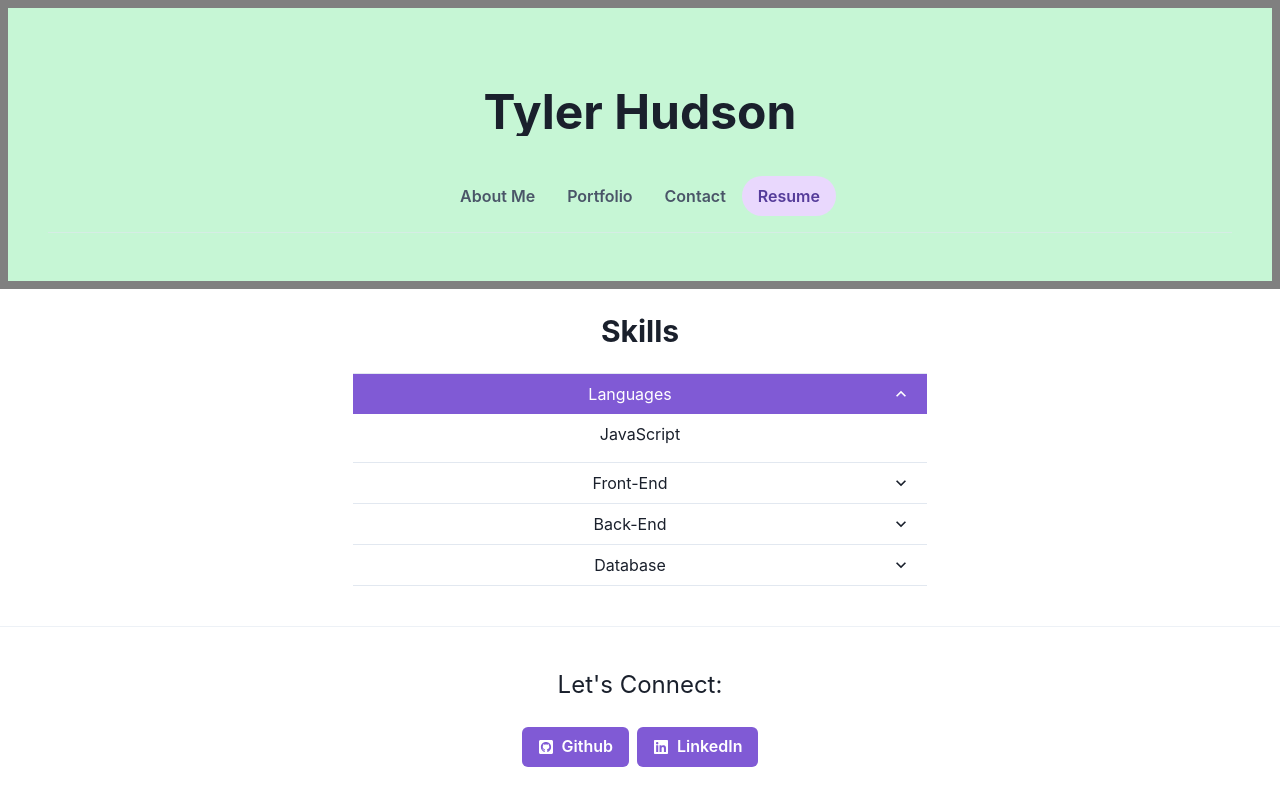
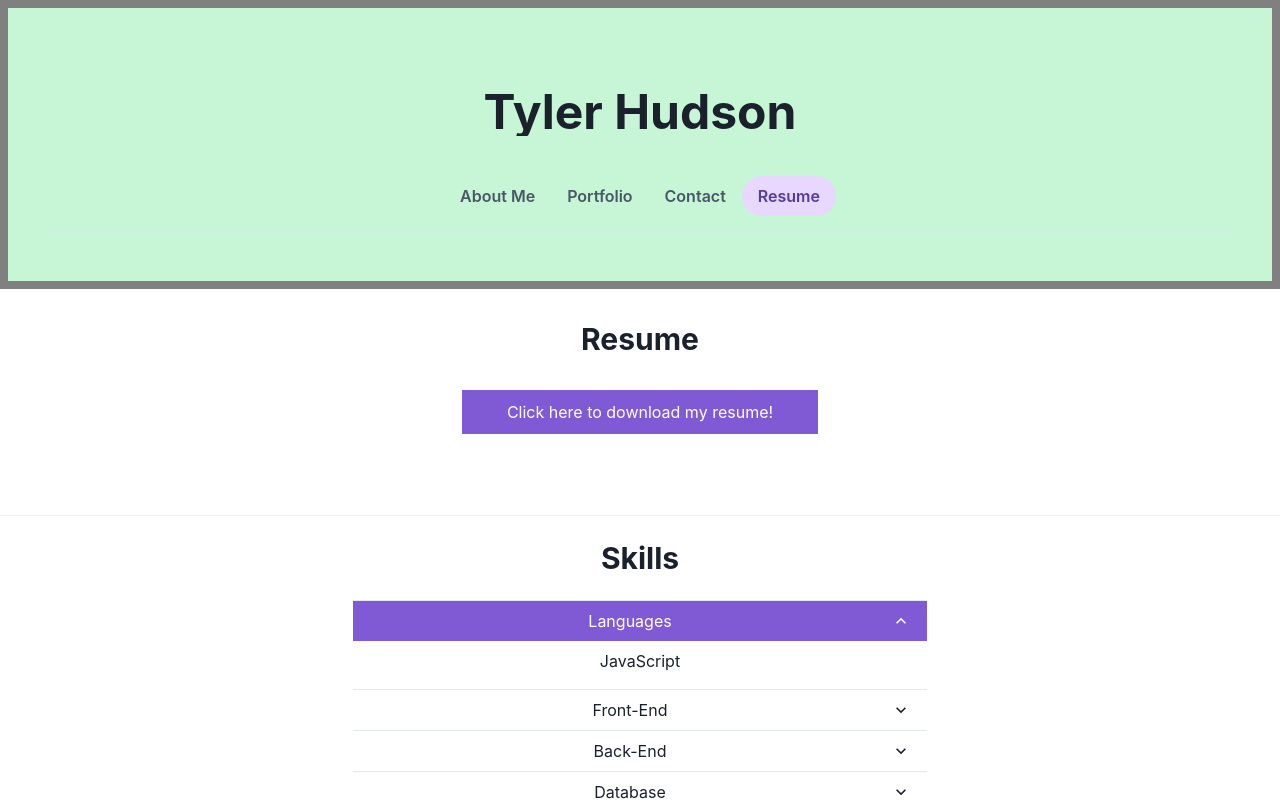
Before and after one commit to Hudson-TD/module_twenty_challenge_hudsontd, a React (Create React App) app: page / in a window 1280 px wide. Both pictures are taken after a click on the tab "Resume". Shown: the top 800 px of the page. Built offline with nearby package versions, Linux system fonts and the light colour scheme.

Commit message:
resume download functional and some additional styling changes

```diff
--- a/src/App.css
+++ b/src/App.css
@@ -1,4 +1,16 @@
 li {
-    text-decoration: none;
-    list-style: none;
+  text-decoration: none;
+  list-style: none;
 }
+
+#resumeBtn {
+  border: 1px solid white;
+  padding: 10px 45px;
+  background-color: #805ad5;
+  color: white;
+}
+
+#resumeBtn :hover {
+  color: orange;
+  font-weight: bold;
+}
--- a/src/components/pages/Resume.js
+++ b/src/components/pages/Resume.js
@@ -8,12 +8,33 @@ import {
   Box,
   Center,
   Container,
+  Divider,
   Heading,
 } from "@chakra-ui/react";
 
 export default function Resume() {
   return (
     <>
+      <Box mt={8}>
+        <Center>
+          <Heading as="h3" size="lg" noOfLines={1}>
+            Resume
+          </Heading>
+        </Center>
+      </Box>
+
+      <Container mt={8} mb={20}>
+        <Center>
+          <div id="resumeBtn" className="bottom-spacing">
+            <a href={require("../../assets/placeholder.pdf")} download>
+              <h4>Click here to download my resume!</h4>
+            </a>
+          </div>
+        </Center>
+      </Container>
+
+      <Divider orientation="horizontal" mb={2} mt={4} />
+
       <Box my={6}>
         <Center>
           <Heading as="h3" size="lg" noOfLines={1}>
```
Also changed, not shown: 1 other file (tests, documents, lock files or other folders).
